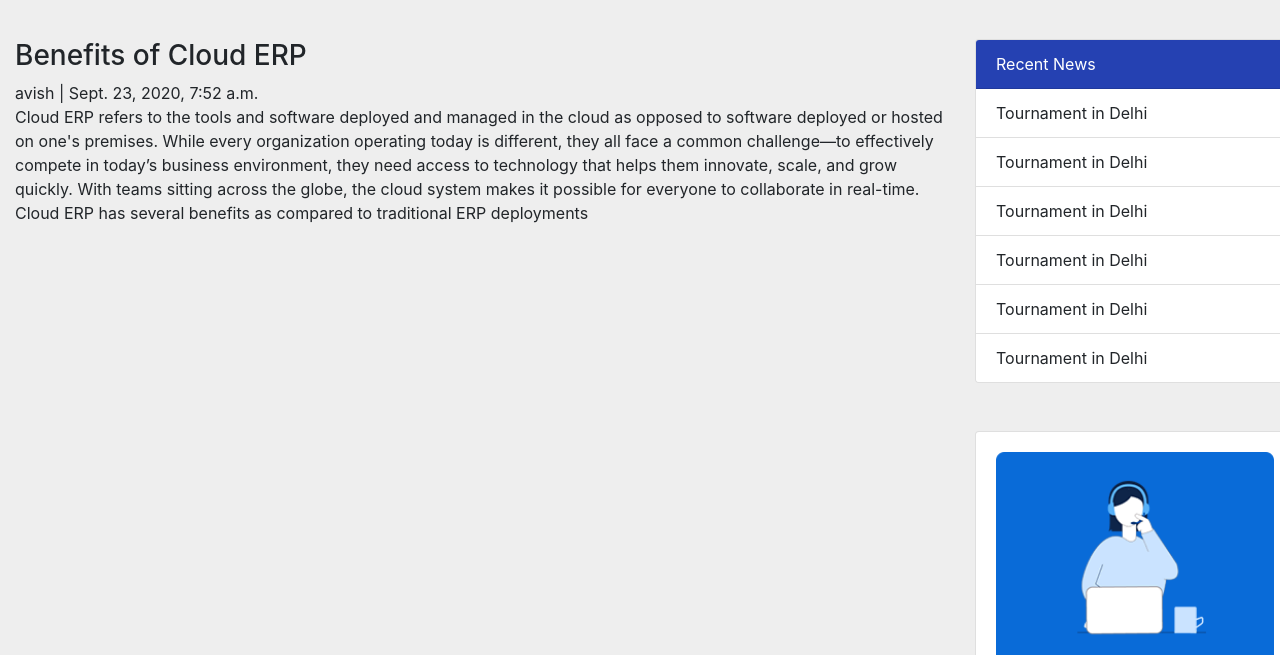
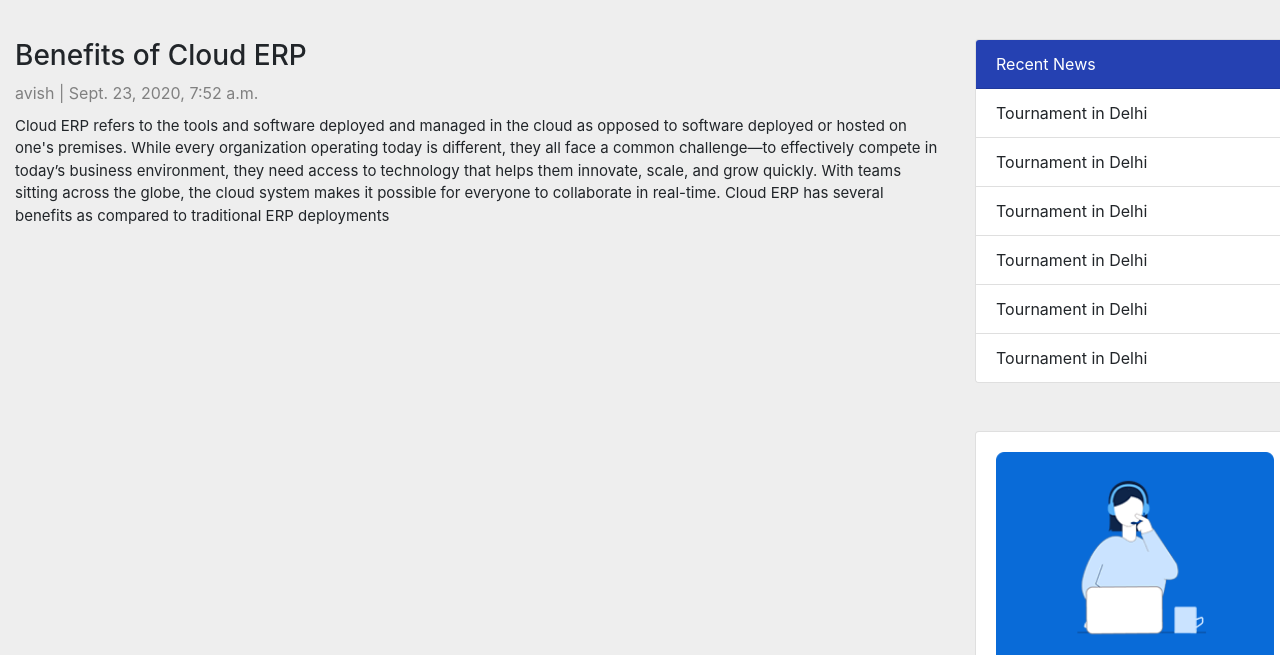
Before and after one commit to apuri21/sports, a plain HTML site: page news.html in a window 1280 px wide. Shown: the part 145-800 px from the top of the page. Drawn offline with nearby package versions, Linux system fonts and the light colour scheme.

Commit message:
news -css added

```diff
--- a/css/styles.css
+++ b/css/styles.css
@@ -390,3 +390,12 @@ h1 {
 }
 
 }
+
+.date-time {
+  color : grey;
+}
+
+.blog-p {
+  margin-top: 10px;
+  font-size: 15px;
+}
```
